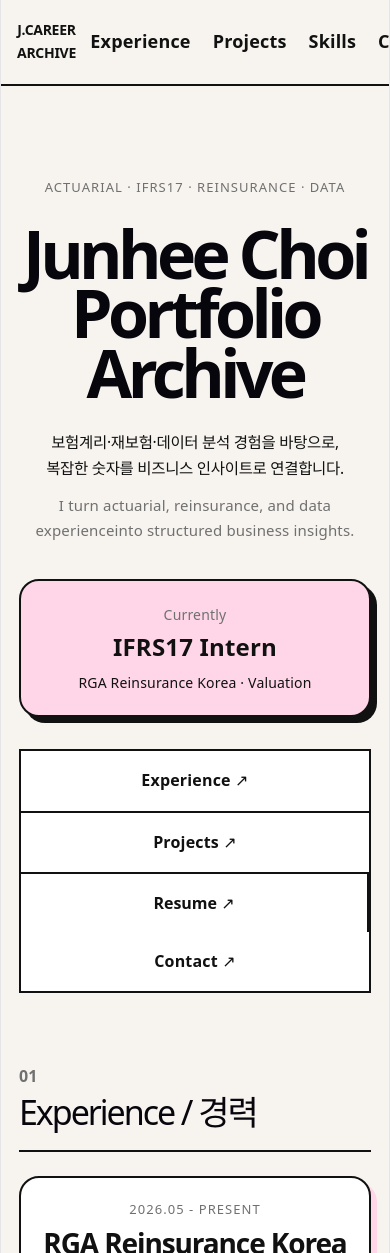
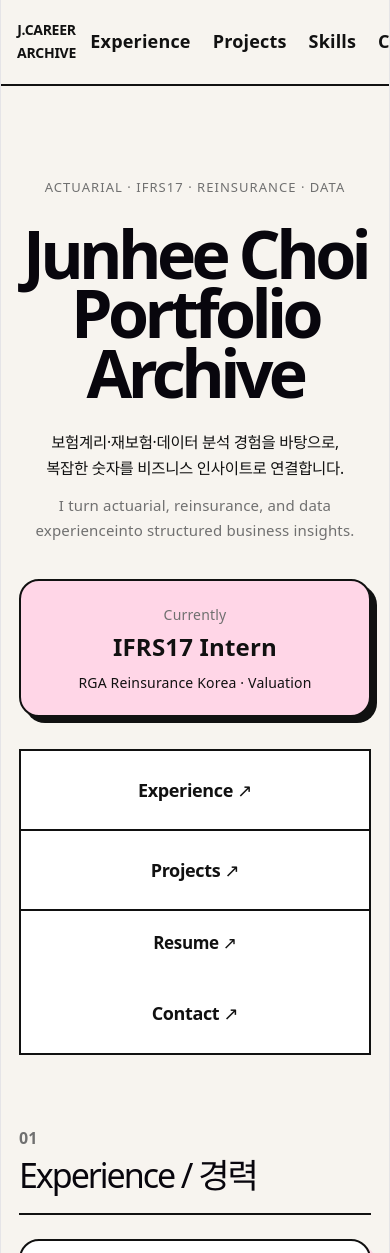
Before and after one commit to haileychoii/junhee-portfolio, a React (Vite) app: page / in a window 390 px wide. Shown: the top 1253 px of the page. Built offline with nearby package versions, Linux system fonts and the light colour scheme; a web font is replaced by a local one.

Commit message:
pdf 위치 변경, tooltip 삭제

```diff
--- a/src/App.css
+++ b/src/App.css
@@ -166,10 +166,44 @@ h1 {
   background: var(--card);
 }
 
-.quickLinks a {
+.quickLinks a,
+.resumeButton {
+  position: relative;
+  display: flex;
+  align-items: center;
+  justify-content: center;
+
+  min-height: 80px;
   padding: 18px;
+
+  border: none;
   border-right: 2px solid var(--line);
-  font-weight: 800;
+  background: var(--card);
+  color: var(--text);
+
+  font-family: inherit;
+  font-size: 18px;
+  font-weight: 900;
+  letter-spacing: -0.02em;
+  cursor: pointer;
+
+  transition:
+    background-color 180ms ease,
+    transform 180ms ease,
+    box-shadow 180ms ease;
+}
+
+.quickLinks a:hover,
+.resumeButton:hover {
+  background: var(--pink);
+  transform: translateY(-4px);
+  box-shadow: 0 6px 0 #111;
+}
+
+.quickLinks a:active,
+.resumeButton:active {
+  transform: translateY(2px);
+  box-shadow: 0 2px 0 #111;
 }
 
 .quickLinks a:last-child {
@@ -291,13 +325,19 @@ h2 {
     grid-template-columns: repeat(2, 1fr);
   }
 
-  .quickLinks a:nth-child(2) {
+  .quickLinks > * {
+    border-right: 2px solid var(--line);
+    border-bottom: 2px solid var(--line);
+  }
+
+  .quickLinks > *:nth-child(2),
+  .quickLinks > *:nth-child(4) {
     border-right: none;
   }
 
-  .quickLinks a:nth-child(1),
-  .quickLinks a:nth-child(2) {
-    border-bottom: 2px solid var(--line);
+  .quickLinks > *:nth-child(3),
+  .quickLinks > *:nth-child(4) {
+    border-bottom: none;
   }
 
   .grid {
@@ -364,6 +404,30 @@ h2 {
 
   .quickLinks {
     grid-template-columns: 1fr;
+  }
+
+  .quickLinks > * {
+    min-height: 62px;
+    border-right: none;
+    border-bottom: 2px solid var(--line);
+    font-size: 17px;
+  }
+
+  .quickLinks > *:last-child {
+    border-bottom: none;
+  }
+
+  .quickLinks a:hover,
+  .resumeButton:hover {
+    transform: none;
+    box-shadow: none;
+    background: var(--pink);
+  }
+
+  .quickLinks a:active,
+  .resumeButton:active {
+    transform: translateY(2px);
+    box-shadow: inset 0 3px 0 #111;
   }
 
   .contactBox {
@@ -789,9 +853,6 @@ h2 {
     border-bottom: 2px solid var(--line);
   }
 
-  .tooltip {
-    display: none;
-  }
 
   .modalOverlay {
     padding: 12px;
@@ -820,7 +881,7 @@ h2 {
   }
 }
 
-.resumeButton {
+/* .resumeButton {
   position: relative;
   width: 100%;
   border: none;
@@ -835,7 +896,7 @@ h2 {
   transition:
     background-color 180ms ease,
     transform 180ms ease;
-}
+} */
 
 .resumeButton:hover {
   background: var(--pink);
@@ -846,46 +907,10 @@ h2 {
   transform: translateY(2px);
 }
 
-.tooltip {
-  position: absolute;
-  left: 50%;
-  bottom: calc(100% + 12px);
-  transform: translateX(-50%) translateY(6px);
-  opacity: 0;
-  pointer-events: none;
 
-  min-width: 140px;
-  padding: 10px 12px;
-  border: 2px solid var(--line);
-  border-radius: 999px;
-  background: var(--pink);
-  box-shadow: 4px 4px 0 #111;
-  font-size: 13px;
-  font-weight: 900;
-  white-space: nowrap;
 
-  transition:
-    opacity 160ms ease,
-    transform 160ms ease;
-}
 
-.tooltip::after {
-  content: '';
-  position: absolute;
-  left: 50%;
-  top: 100%;
-  width: 10px;
-  height: 10px;
-  background: var(--pink);
-  border-right: 2px solid var(--line);
-  border-bottom: 2px solid var(--line);
-  transform: translateX(-50%) rotate(45deg);
-}
 
-.resumeButton:hover .tooltip {
-  opacity: 1;
-  transform: translateX(-50%) translateY(0);
-}
 
 .modalOverlay {
   position: fixed;
--- a/src/components/ResumeButton.jsx
+++ b/src/components/ResumeButton.jsx
@@ -8,8 +8,7 @@ function ResumeButton() {
   return (
     <>
       <button className="resumeButton" type="button" onClick={() => setIsOpen(true)}>
-        <span className="tooltip">Resume / CV 보기</span>
-        Resume ↗
+            Resume ↗
       </button>
 
       {isOpen && (
```
Also changed, not shown: 1 other file (tests, documents, lock files or other folders).
